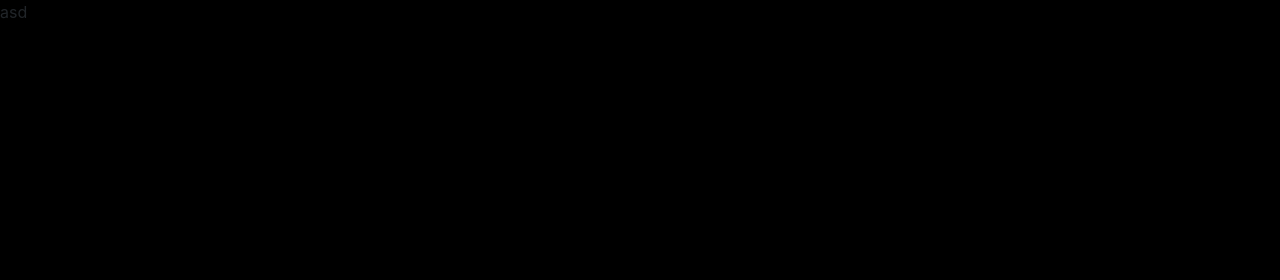
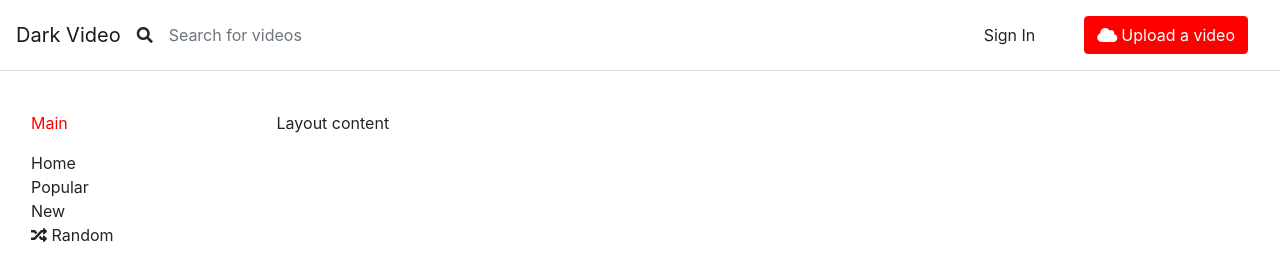
Before and after one commit to qkudev/vh-verstka, a website built with webpack: page src/index.html in a window 1280 px wide. Built offline with nearby package versions, Linux system fonts and the light colour scheme.

Commit message:
yesterday

```diff
--- a/src/index.html
+++ b/src/index.html
@@ -9,6 +9,65 @@
     <link href="https://fonts.googleapis.com/css?family=Roboto" rel="stylesheet">
   </head>
   <body>
-    asd
+
+    <!--Navigation-->
+    <nav class="navbar navbar-expand-md navbar-light bg-white">
+      <a class="navbar-brand" href="#">
+        Dark Video
+      </a>
+      <button class="navbar-toggler" type="button" data-toggle="collapse" data-target="#navbarSupportedContent" aria-controls="navbarSupportedContent" aria-expanded="false" aria-label="Toggle navigation">
+        <span class="navbar-toggler-icon"></span>
+      </button>
+
+      <div class="collapse navbar-collapse" id="navbarSupportedContent">
+
+        <ul class="navbar-nav mr-auto">
+        </ul>
+
+        <i class="fas fa-search mr-1"></i>
+        <div class="w-100">
+          <form class="form-inline">
+            <input id="search" class="form-control mr-sm-2 w-100" type="search" placeholder="Search for videos" aria-label="Search">
+          </form>
+        </div>
+      </div>
+
+      <div class="nav-link">
+        <button class="btn mx-1">Sign In</button>
+      </div>
+
+      <div class="nav-link">
+        <button class="btn btn-primary my-2 my-sm-0 btn-search" type="submit"><i class="fas fa-cloud mr-1"></i>Upload a video</button>
+      </div>
+
+    </nav>
+
+
+    <!---->
+    <div class="layout d-flex flex-row">
+
+      <!--Layout Menu-->
+      <div class="d-none d-md-block container layout menu">
+        <div class="menu-group d-flex flex-column">
+          <div class="menu-group header">Main</div>
+          <a>Home</a>
+          <a>Popular</a>
+          <a>New</a>
+          <a><i class="fas fa-random"></i> Random</a>
+        </div>
+      </div>
+
+      <!--Layout Content-->
+      <div class="container layout content">
+        Layout content
+      </div>
+
+    </div>
+
+
+    <div class="layout footer">
+
+    </div>
+
   </body>
 </html>
--- a/src/scss/styles.scss
+++ b/src/scss/styles.scss
@@ -2,6 +2,43 @@ $primary: #F00;
 
 @import "~bootstrap/scss/bootstrap";
 
-body {
-  background: #000;
+
+.layout{
+  margin: $spacer * 2.5 $spacer;
+
+  &.menu{
+    width: 300px;
+    margin: 0;
+
+
+  }
+
+
+  &.content{
+    margin: 0;
+  }
 }
+
+.menu-group{
+  margin-bottom: $spacer;
+
+  &.header{
+    color: $primary;
+  }
+
+  &.item{
+    margin-bottom: $spacer * .5;
+  }
+
+  i{
+
+  }
+}
+
+.navbar{
+  border-bottom: 1px solid $border-color;
+}
+
+#search{
+  border: none;
+}
```
